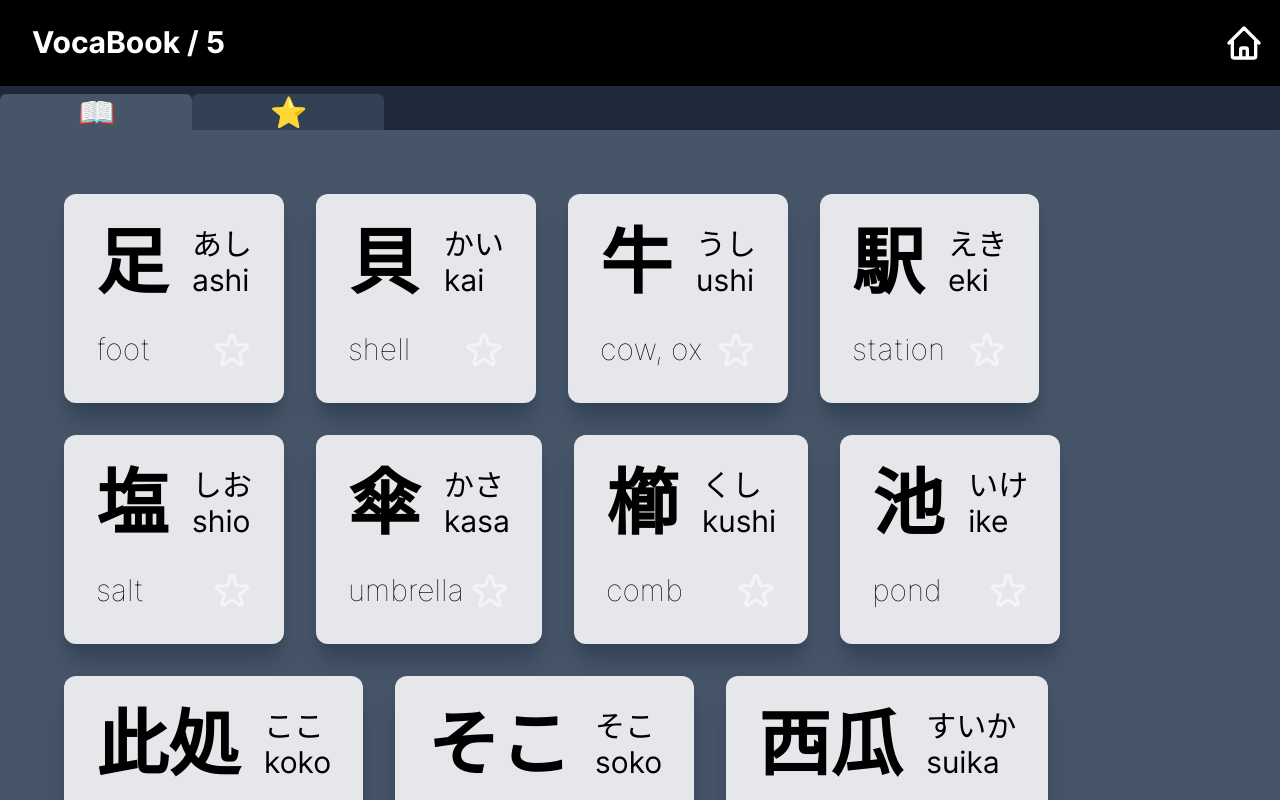
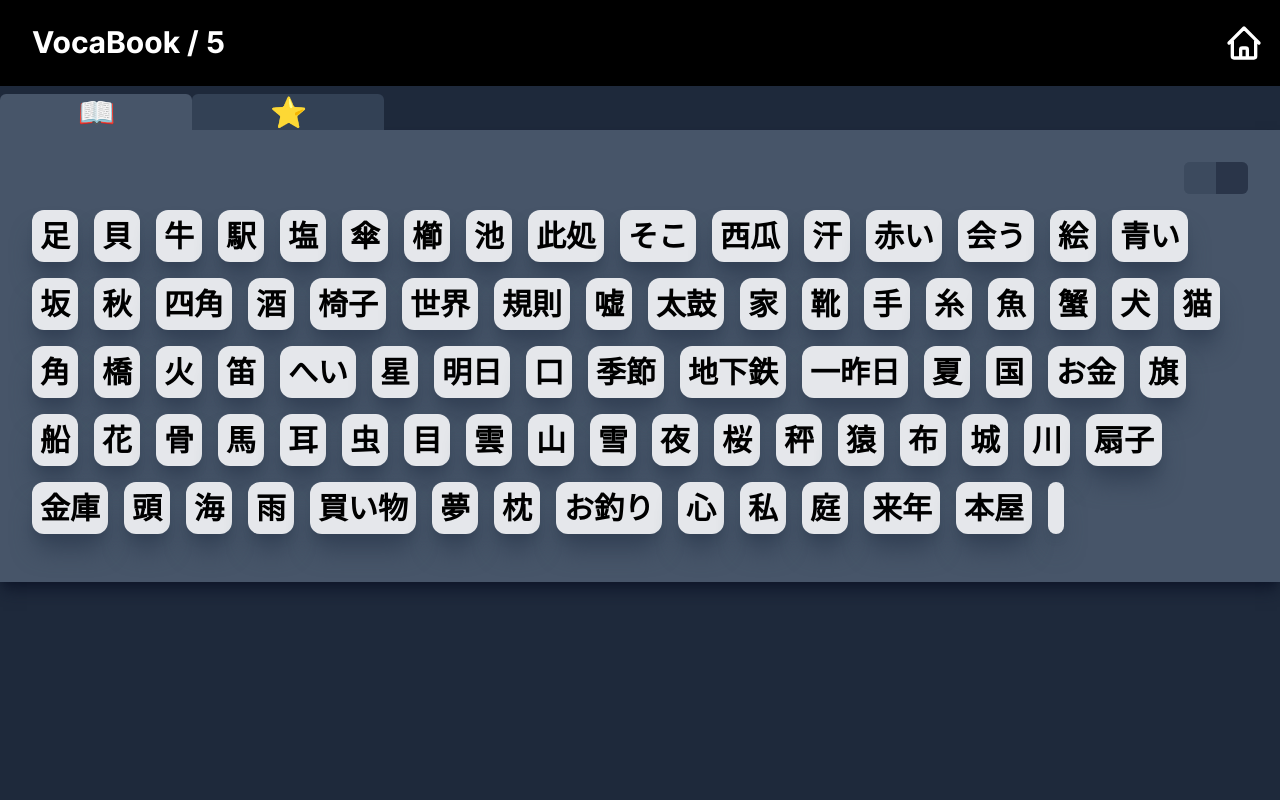
Before and after one commit to herointene/tango-kill, a Vue app: page /VocaBook/Display in a window 1280 px wide. Shown: the top 800 px of the page. Built offline with nearby package versions, Linux system fonts and the light colour scheme.

Commit message:
add grid show

```diff
--- a/src/VocabularyJson.json
+++ b/src/VocabularyJson.json
@@ -23,9 +23,21 @@
         ["そこ","そこ","soko","there"],
         ["西瓜","すいか","suika","watermelon"],
         ["汗","あせ","ase","sweat"],
+        ["赤い","あかい","akai","red"],
+        ["会う","あう","au","to meet"],
+        ["絵","え","e","picture"],
+        ["青い","あおい","aoi","blue"],
+        ["坂","さか","saka","slope"],
+        ["秋","あき","aki","autumn"],
+        ["四角","しかく","shikaku","square"],
+        ["酒","さけ","sake","sake"],
+        ["椅子","いす","isu","chair"],
+        ["世界","せかい","sekai","world"],
+        ["規則","きそく","kisoku","regulation"],
+        ["嘘","うそ","uso","lie"],
         ["太鼓","たいこ","taiko","drum"],
         ["家","うち","uchi","house"],
-        ["靴","うつ","kutsu","shoes"],
+        ["靴","くつ","kutsu","shoes"],
         ["手","て","te","hand"],
         ["糸","いと","ito","thread"],
         ["魚","さかな","sakana","fish"],
@@ -37,7 +49,49 @@
         ["火","ひ","hi","fire"],
         ["笛","ふえ","fue","flute"],
         ["へい","へい","hei","wall"],
-        ["星","ほし","hoshi","star"]
+        ["星","ほし","hoshi","star"],
+        ["明日","あした","ashita","tomorrow"],
+        ["口","くち","kuchi","mouth"],
+        ["季節","きせつ","kisetsu","season"],
+        ["地下鉄","ちかてつ","chikatetsu","subway"],
+        ["一昨日","おととい","ototoi","the day before yesterday"],
+        ["夏","なつ","natsu","summer"],
+        ["国","くに","kuni","country"],
+        ["お金","おかね","okane","money"],
+        ["旗","はた","hata","flag"],
+        ["船","ふね","fune","ship"],
+        ["花","はな","hana","flower"],
+        ["骨","ほね","hone","bone"],
+        ["馬","うま","uma","horse"],
+        ["耳","みみ","mimi","ear"],
+        ["虫","むし","mushi","insect"],
+        ["目","め","me","eye"],
+        ["雲","くも","kumo","cloud"],
+        ["山","やま","yama","mountain"],
+        ["雪","ゆき","yuki","snow"],
+        ["夜","よる","yoru","night"],
+        ["桜","さくら","sakura","🌸cherry blossoms"],
+        ["秤","はかり","hakari","scale"],
+        ["猿","さる","saru","monkey"],
+        ["布","きれ","kire","cloth, cut"],
+        ["城","しろ","shiro","castle"],
+        ["川","かわ","kawa","river"],
+        ["扇子","せんす","sennsu","folding fan"],
+        ["金庫","きんこ","kinnko","safe"],
+        ["頭","あたま","atama","head"],
+        ["海","うみ","umi","sea"],
+        ["雨","あめ","ame","rain"],
+        ["買い物","かいもの","kaimono","shopping"],
+        ["夢","ゆめ","yume","dream"],
+        ["枕","まくら","makura","pillow"],
+        ["お釣り","おつり","otsuri","change(money)"],
+        ["心","こころ","kokoro","heart"],
+        ["私","わたし","watashi","I, me"],
+        ["庭","にわ","niwa","garden"],
+        ["来年","らいねん","rainenn","next year"],
+        ["本屋","ほんや","honnya","book store"],
+        ["","","",""]
+
 
       ]}
     ]
--- /dev/null
+++ b/src/components/MiniWordCard.vue
@@ -0,0 +1,58 @@
+<template>
+  <div
+    class="
+      sm:max-w-fit
+      p-2
+      sm:mr-4
+      mr-2
+      mb-4
+      shadow-xl shadow-slate-700
+      rounded-xl
+      bg-gray-200
+      cursor-pointer
+    "
+    :class="{'bg-yellow-200':starred}"
+    @click="toggleStar"
+  >
+    <div class="flex flex-wrap">
+      <div class="text-3xl font-bold">{{ word[0] }}</div>
+    </div>
+  </div>
+</template>
+
+<script>
+import { StarIcon } from "@heroicons/vue/outline";
+import { StarIcon as SolidStar } from "@heroicons/vue/solid";
+export default {
+  name: "WordCard",
+  components: { StarIcon, SolidStar },
+  props: ["word", "wKey"],
+  data() {
+    return {
+      starred: false,
+      starredArr: JSON.parse(localStorage.getItem("Starred")) || [],
+    };
+  },
+  mounted() {
+    this.starredArr.includes(this.wKey)
+      ? (this.starred = true)
+      : (this.starred = false);
+
+    //if localstorage contains this word, starred; vice versa
+  },
+  methods: {
+    toggleStar() {
+      if (this.starred === false) {
+        this.$emit("star", this.wKey);
+        this.starred = true;
+      } else {
+        this.$emit("unstar", this.wKey);
+        this.starred = false;
+      }
+    },
+  },
+};
+</script>
+
+<style>
+</style>
--- a/src/views/VocaBook/CardDisplay.vue
+++ b/src/views/VocaBook/CardDisplay.vue
@@ -1,25 +1,63 @@
 <template>
-  <div id="CardDisplay" class="sm:p-16 p-3 flex flex-wrap ">
-    <template v-for="(w, index) in bookShelf[0].content" key="index">
-      <WordCard @star="recordStar" @unstar="delStar" :word="w" :wKey="index" />
-    </template>
+  <div class="sm:p-8 p-3">
+    <div class="h-8 mb-4">
+      <div
+        id="CardTypeSwitch"
+        class="
+          absolute
+          right-3
+          sm:right-8
+          w-16
+          h-8
+          rounded-md
+          bg-slate-700
+          opacity-50
+          grid grid-cols-2
+        "
+      >
+        <div class=" rounded-l-md bg-slate-700 cursor-pointer" :class="{'bg-slate-900': !gridActive}" @click="gridActive=false"></div>
+        <div class=" rounded-r-md bg-slate-700 cursor-pointer" :class="{'bg-slate-900': gridActive}" @click="gridActive=true"></div>
+      </div>
+    </div>
+    <div id="CardDisplay" v-if="gridActive===false" class="flex flex-wrap">
+      <template v-for="(w, index) in bookShelf[0].content" key="index">
+        <WordCard
+          @star="recordStar"
+          @unstar="delStar"
+          :word="w"
+          :wKey="index"
+        />
+      </template>
+    </div>
+    <div id="MiniCardDisplay" v-if="gridActive===true" class="flex flex-wrap">
+      <template v-for="(w, index) in bookShelf[0].content" key="index">
+        <MiniWordCard
+          @star="recordStar"
+          @unstar="delStar"
+          :word="w"
+          :wKey="index"
+        />
+      </template>
+    </div>
   </div>
 </template>
 
 <script>
 import WordCard from "../../components/WordCard.vue";
+import MiniWordCard from "../../components/MiniWordCard.vue";
 import vocaJson from "../../VocabularyJson.json";
 export default {
-  components: { WordCard },
+  components: { WordCard, MiniWordCard },
   data() {
     return {
       vocaJson,
+      gridActive: true
     };
   },
 
   computed: {
     bookShelf() {
-      return vocaJson.vocabulary.book
+      return vocaJson.vocabulary.book;
     },
   },
 
@@ -27,16 +65,16 @@ export default {
     recordStar(wKey) {
       //JSON stringfy
       if (!localStorage.getItem("Starred")) {
-        localStorage.setItem("Starred", JSON.stringify([]))
+        localStorage.setItem("Starred", JSON.stringify([]));
       }
-      let starredArray = JSON.parse(localStorage.getItem("Starred"))
-      starredArray.push(wKey)
-      localStorage.setItem("Starred", JSON.stringify(starredArray))
+      let starredArray = JSON.parse(localStorage.getItem("Starred"));
+      starredArray.push(wKey);
+      localStorage.setItem("Starred", JSON.stringify(starredArray));
     },
     delStar(wKey) {
-      let starredArray = JSON.parse(localStorage.getItem("Starred"))
-      starredArray = starredArray.filter(i => i !== wKey)
-      localStorage.setItem("Starred", JSON.stringify(starredArray))
+      let starredArray = JSON.parse(localStorage.getItem("Starred"));
+      starredArray = starredArray.filter((i) => i !== wKey);
+      localStorage.setItem("Starred", JSON.stringify(starredArray));
     },
   },
 };
```
